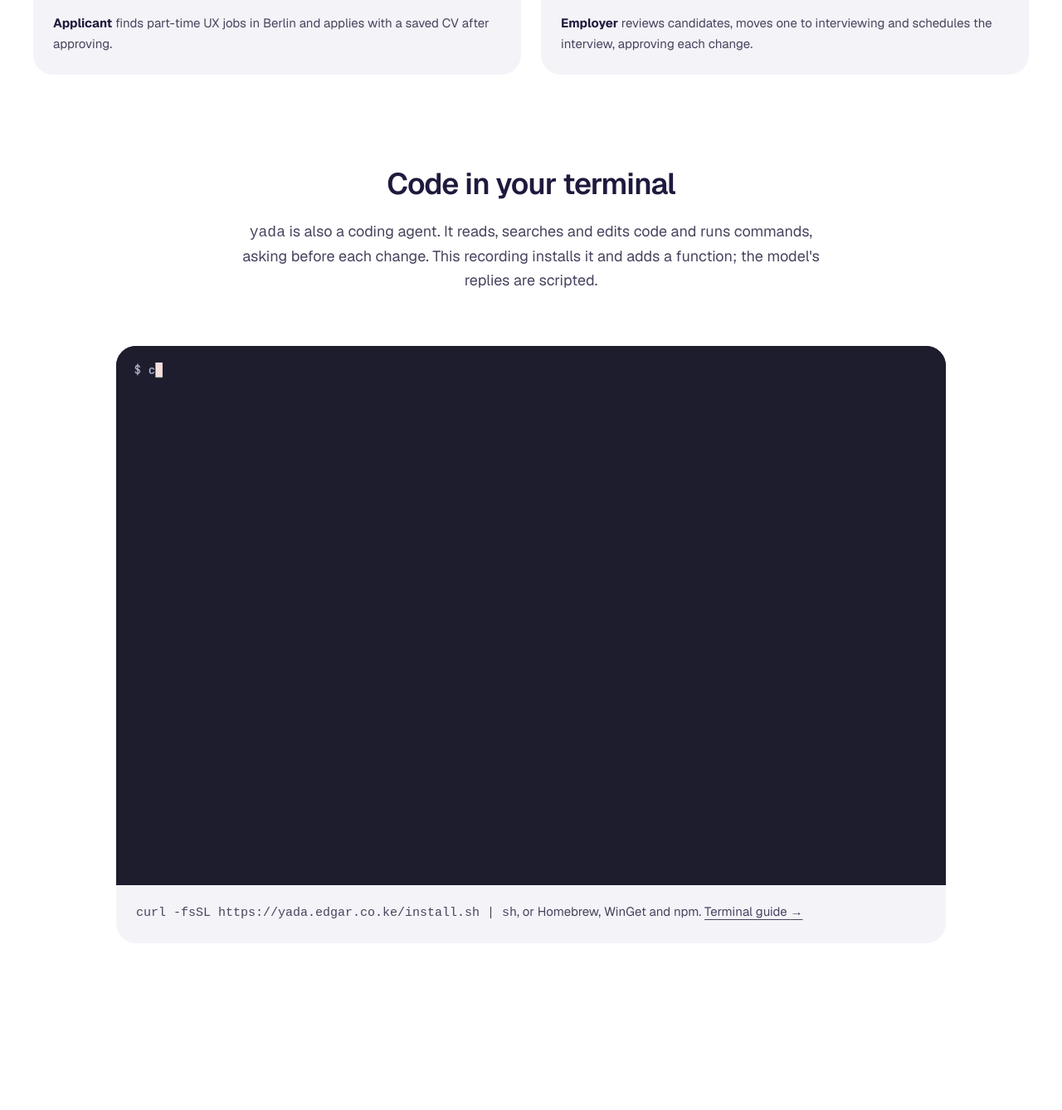
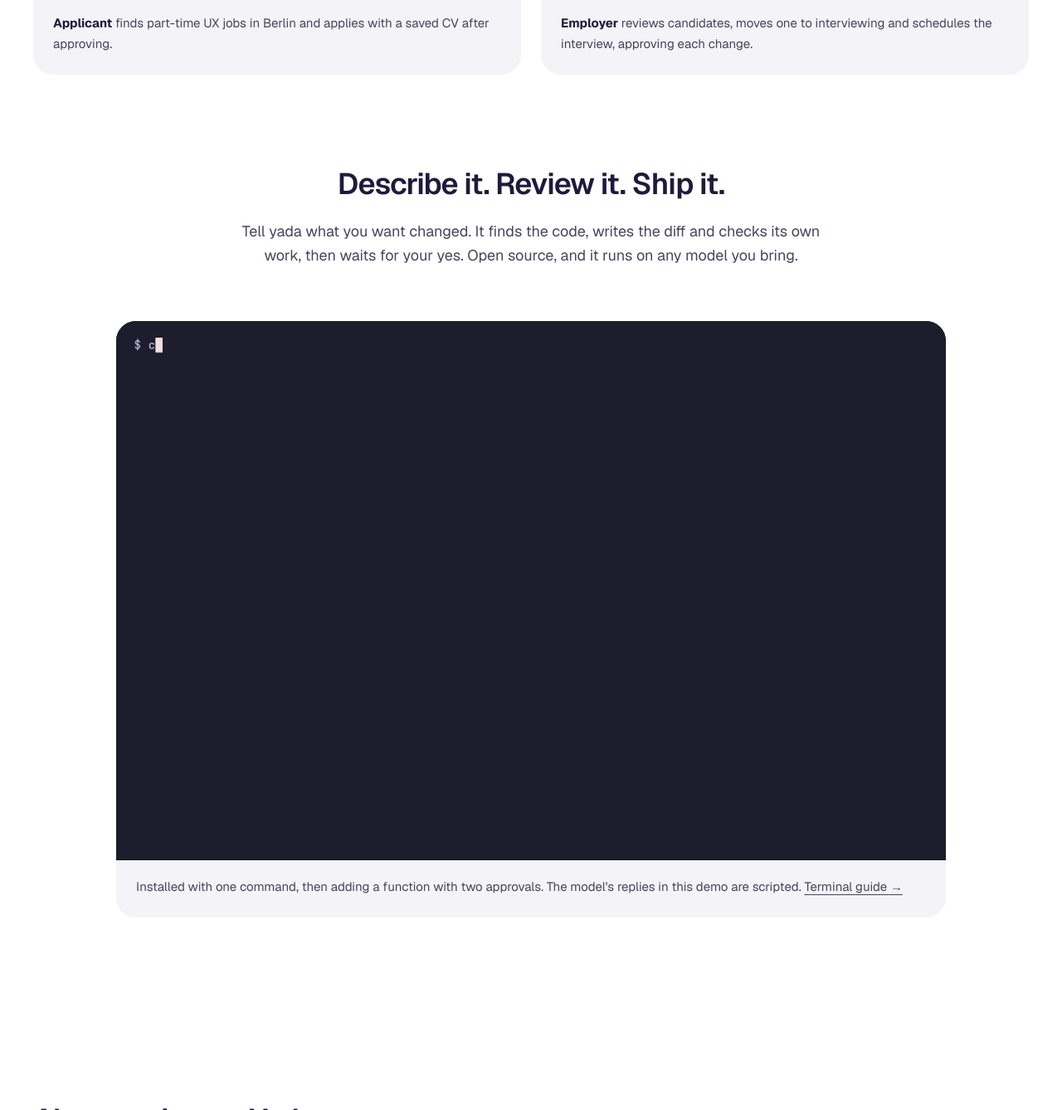
Before and after one commit to edgar4/yada, a Jekyll site: the page built from site/index.html, in a window 1280 px wide and 1400 px high, scrolled down 1944 px, cut to the strip 62-1400 px from the top of the window. Shown: the whole strip at 83% size. Built offline with Jekyll 4.4.1, drawn with Linux system fonts in a browser that asks for light colours; comment, search, counter and statistics services are not loaded.

Commit message:
Sharpen the terminal demo copy

```diff
--- a/site/index.html
+++ b/site/index.html
@@ -208,11 +208,11 @@ description: "Yada is a free, open-source AI agent harness for Node.js. Connect
     aria-labelledby="terminal-title"
   >
     <div class="section-heading centered">
-      <h2 id="terminal-title">Code in your terminal</h2>
+      <h2 id="terminal-title">Describe it. Review it. Ship it.</h2>
       <p>
-        <code>yada</code> is also a coding agent. It reads, searches and edits
-        code and runs commands, asking before each change. This recording
-        installs it and adds a function; the model's replies are scripted.
+        Tell yada what you want changed. It finds the code, writes the diff and
+        checks its own work, then waits for your yes. Open source, and it runs
+        on any model you bring.
       </p>
     </div>
     <figure class="demo">
@@ -223,8 +223,8 @@ description: "Yada is a free, open-source AI agent harness for Node.js. Connect
         alt="A terminal installs yada with curl, then yada lists and reads src/math.ts, shows a diff adding a multiply function, asks to allow the edit and a check command, and reports the change."
       />
       <figcaption>
-        <code>curl -fsSL https://yada.edgar.co.ke/install.sh | sh</code>, or
-        Homebrew, WinGet and npm.
+        Installed with one command, then adding a function with two approvals.
+        The model's replies in this demo are scripted.
         <a href="{{ '/terminal.html' | relative_url }}"
           >Terminal guide <span aria-hidden="true">→</span></a
         >
```
Also changed, not shown: README.md.
